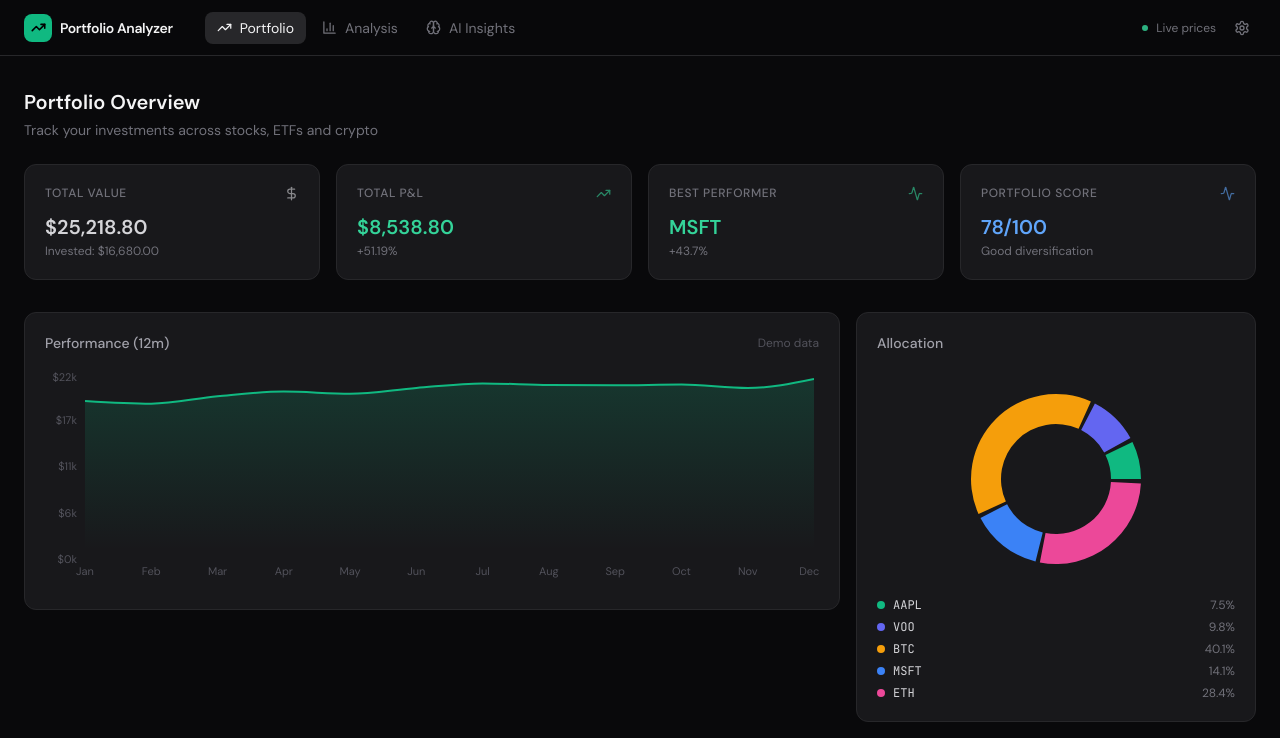
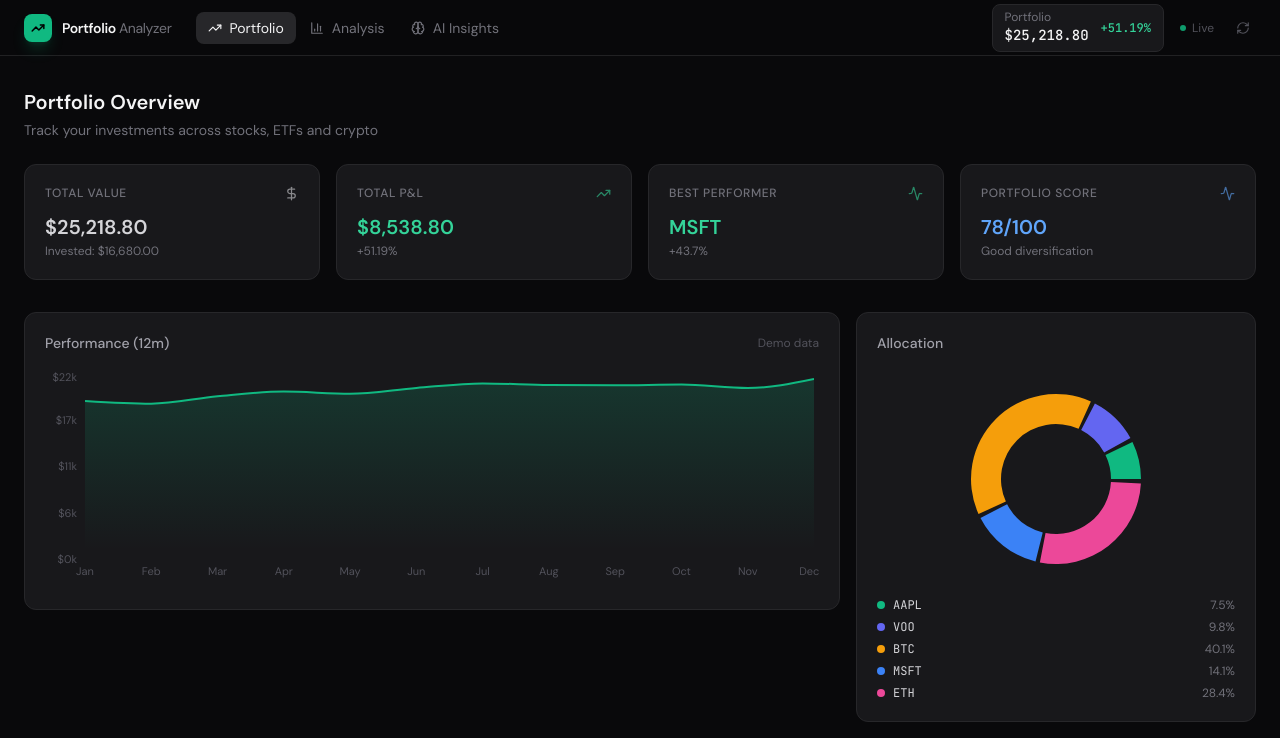
Before and after one commit to adridiaz23/portfolio-analyzer, a React (Vite) app in the folder frontend/: page / in a window 1280 px wide. Shown: the top 738 px of the page. Built offline with nearby package versions, Linux system fonts and the light colour scheme.

Commit message:
feat: better Navbar with portfolio value

```diff
--- a/frontend/src/components/layout/Navbar.tsx
+++ b/frontend/src/components/layout/Navbar.tsx
@@ -1,6 +1,9 @@
-import { TrendingUp, BarChart3, Brain, Settings } from 'lucide-react'
+// Navbar component — fixed top bar with navigation links and live portfolio value
+import { TrendingUp, BarChart3, Brain, RefreshCw } from 'lucide-react'
 import { NavLink } from 'react-router-dom'
 import { cn } from '@/lib/utils'
+import { usePortfolioMetrics } from '@/store/portfolioStore'
+import { formatCurrency, formatPercent, isPositive } from '@/lib/utils'
 
 const links = [
   { to: '/', icon: TrendingUp, label: 'Portfolio' },
@@ -9,16 +12,25 @@ const links = [
 ]
 
 export function Navbar() {
+  // Pull live metrics so the navbar always shows current portfolio value
+  const { totalValue, totalPnLPercent } = usePortfolioMetrics()
+  const positive = isPositive(totalPnLPercent)
+
   return (
-    <header className="fixed top-0 left-0 right-0 z-50 h-14 bg-zinc-950/90 backdrop-blur border-b border-zinc-800 flex items-center px-6">
-      <div className="flex items-center gap-2 mr-8">
-        <div className="w-7 h-7 bg-emerald-500 rounded-lg flex items-center justify-center">
-          <TrendingUp size={15} className="text-black" strokeWidth={2.5} />
+    <header className="fixed top-0 left-0 right-0 z-50 h-14 bg-zinc-950/90 backdrop-blur-md border-b border-zinc-800/80 flex items-center px-6 gap-6">
+
+      {/* Logo */}
+      <div className="flex items-center gap-2.5 flex-shrink-0">
+        <div className="w-7 h-7 bg-emerald-500 rounded-lg flex items-center justify-center shadow-lg shadow-emerald-500/20">
+          <TrendingUp size={14} className="text-black" strokeWidth={2.5} />
         </div>
-        <span className="font-semibold text-zinc-100 text-sm tracking-tight">Portfolio Analyzer</span>
+        <span className="font-semibold text-zinc-100 text-sm tracking-tight">
+          Portfolio <span className="text-zinc-500 font-normal">Analyzer</span>
+        </span>
       </div>
 
-      <nav className="flex items-center gap-1">
+      {/* Nav links */}
+      <nav className="flex items-center gap-0.5">
         {links.map(({ to, icon: Icon, label }) => (
           <NavLink
             key={to}
@@ -26,26 +38,45 @@ export function Navbar() {
             end={to === '/'}
             className={({ isActive }) =>
               cn(
-                'flex items-center gap-2 px-3 py-1.5 rounded-lg text-sm transition-colors',
+                'flex items-center gap-2 px-3 py-1.5 rounded-lg text-sm transition-all duration-150',
                 isActive
                   ? 'bg-zinc-800 text-zinc-100'
                   : 'text-zinc-500 hover:text-zinc-300 hover:bg-zinc-800/50'
               )
             }
           >
-            <Icon size={15} />
+            <Icon size={14} />
             {label}
           </NavLink>
         ))}
       </nav>
 
-      <div className="ml-auto flex items-center gap-3">
-        <div className="flex items-center gap-2 text-xs text-zinc-500">
-          <span className="w-1.5 h-1.5 rounded-full bg-emerald-400 animate-pulse" />
-          Live prices
+      {/* Right — live portfolio value */}
+      <div className="ml-auto flex items-center gap-4">
+
+        {/* Portfolio value pill */}
+        <div className="hidden sm:flex items-center gap-3 bg-zinc-900 border border-zinc-800 rounded-lg px-3 py-1.5">
+          <div>
+            <div className="text-xs text-zinc-500 leading-none mb-0.5">Portfolio</div>
+            <div className="text-sm font-mono font-medium text-zinc-100">{formatCurrency(totalValue)}</div>
+          </div>
+          <div className={cn('text-xs font-mono font-medium', positive ? 'text-emerald-400' : 'text-red-400')}>
+            {formatPercent(totalPnLPercent)}
+          </div>
         </div>
-        <button className="p-1.5 rounded-lg hover:bg-zinc-800 text-zinc-500 hover:text-zinc-300 transition-colors">
-          <Settings size={16} />
+
+        {/* Live indicator */}
+        <div className="flex items-center gap-1.5 text-xs text-zinc-600">
+          <span className="w-1.5 h-1.5 rounded-full bg-emerald-500 animate-pulse" />
+          <span className="hidden md:inline">Live</span>
+        </div>
+
+        {/* Refresh button — will trigger price refresh in Day 3 */}
+        <button
+          className="p-1.5 rounded-lg hover:bg-zinc-800 text-zinc-600 hover:text-zinc-300 transition-colors"
+          title="Refresh prices"
+        >
+          <RefreshCw size={14} />
         </button>
       </div>
     </header>
```
